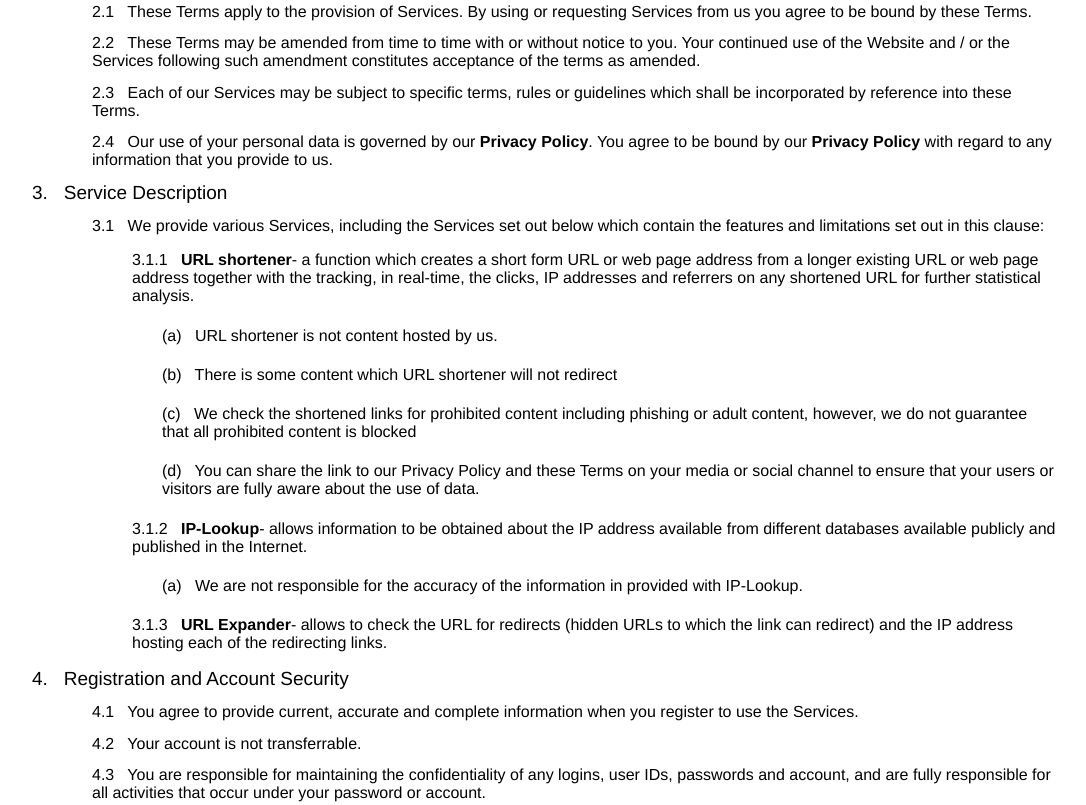
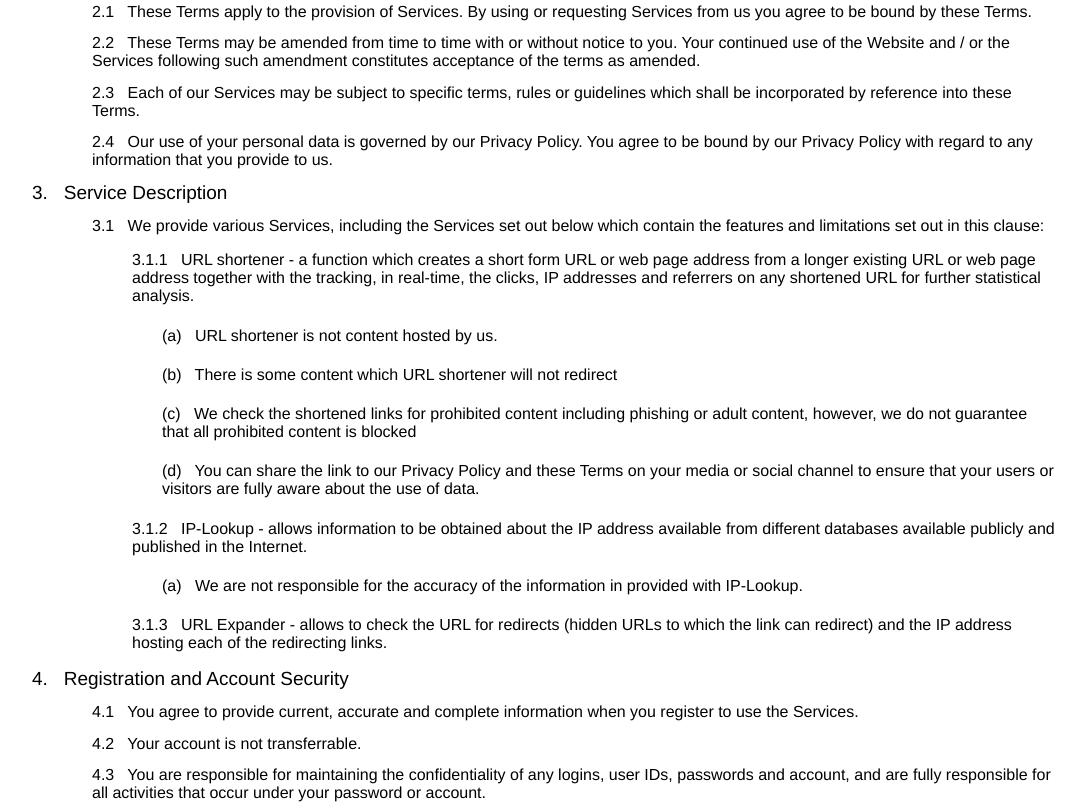
Before and after one commit to EdanStasiuk/Bytelink, a website: page public/termsOfService.html in a window 1280 px wide. Shown: the part 557-1362 px from the top of the page, without its empty margins (96-1182 px from the left). Drawn offline with Linux system fonts and the light colour scheme.

Commit message:
Updated README and Terms of Service

```diff
--- a/public/termsOfService.html
+++ b/public/termsOfService.html
@@ -55,13 +55,13 @@
                 </span>Each of our Services may be subject to specific terms, rules or
                 guidelines which shall be incorporated by reference into these Terms.</h2>
                 <h2>2.4<span>&nbsp;&nbsp;
-                </span>Our use of your personal data is governed by our <b>Privacy Policy</b>. You agree to be bound by our <b>Privacy Policy</b> with regard to any information that you provide to us.</h2>
+                </span>Our use of your personal data is governed by our Privacy Policy. You agree to be bound by our Privacy Policy with regard to any information that you provide to us.</h2>
                 <h1 style="margin-left:0cm;text-indent:0cm;page-break-after:avoid"><span style="font-weight:normal">3.<span>&nbsp;&nbsp;
                 </span></span>Service Description</h1>
                 <h2>3.1<span>&nbsp;&nbsp;
                 </span>We provide various Services, including the Services set out below which contain the features and limitations set out in this clause:</h2>
-                <h3>3.1.1<span>&nbsp;&nbsp; </span><b>URL
-                shortener</b>- a function which creates a short form URL or web page address
+                <h3>3.1.1<span>&nbsp;&nbsp; </span>URL
+                shortener - a function which creates a short form URL or web page address
                 from a longer existing URL or web page address together with the tracking, in
                 real-time, the clicks, IP addresses and referrers on any shortened URL for
                 further statistical analysis.</h3>
@@ -77,14 +77,14 @@
                 </span>You can share the link to our Privacy Policy and these Terms on your
                 media or social channel to ensure that your users or visitors are fully aware
                 about the use of data.</h4>
-                <h3>3.1.2<span>&nbsp;&nbsp; </span><b>IP-Lookup</b>-
+                <h3>3.1.2<span>&nbsp;&nbsp; </span>IP-Lookup -
                 allows information to be obtained about the IP address available from different
                 databases available publicly and published in the Internet. </h3>
                 <h4>(a)<span>&nbsp;&nbsp;
                 </span>We are not responsible for the accuracy of the information in provided
                 with IP-Lookup.</h4>
-                <h3>3.1.3<span>&nbsp;&nbsp; </span><b>URL
-                Expander</b>- allows to check the URL for redirects (hidden URLs to which the
+                <h3>3.1.3<span>&nbsp;&nbsp; </span>URL
+                Expander - allows to check the URL for redirects (hidden URLs to which the
                 link can redirect) and the IP address hosting each of the redirecting links. </h3>
                 <h1 style="margin-left:0cm;text-indent:0cm;page-break-after:avoid"><span style="font-weight:normal">4.<span>&nbsp;&nbsp;
                 </span></span>Registration and Account Security </h1>
@@ -252,7 +252,7 @@
                 <h2>10.1<span>&nbsp;&nbsp;
                 </span>You understand and agree that the Website and the Services may include content,
                 information and advertisements provided by third parties as well as links to
-                websites provided by third parties (<b>Third Party Content</b>).</h2>
+                websites provided by third parties (Third Party Content).</h2>
                 <h2>10.2<span>&nbsp;&nbsp;
                 </span>We are not responsible for the content or suitability of Third Party
                 Content and we do not endorse, recommend or accept responsibility for Third
```
Also changed, not shown: README.md.
